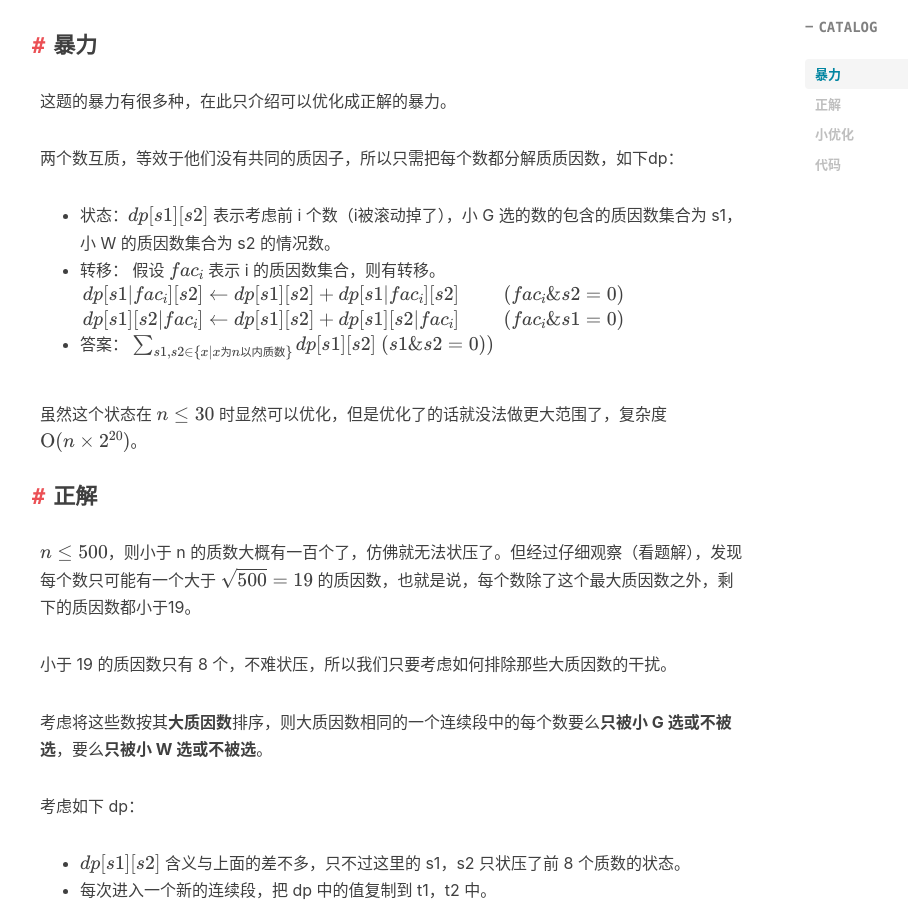
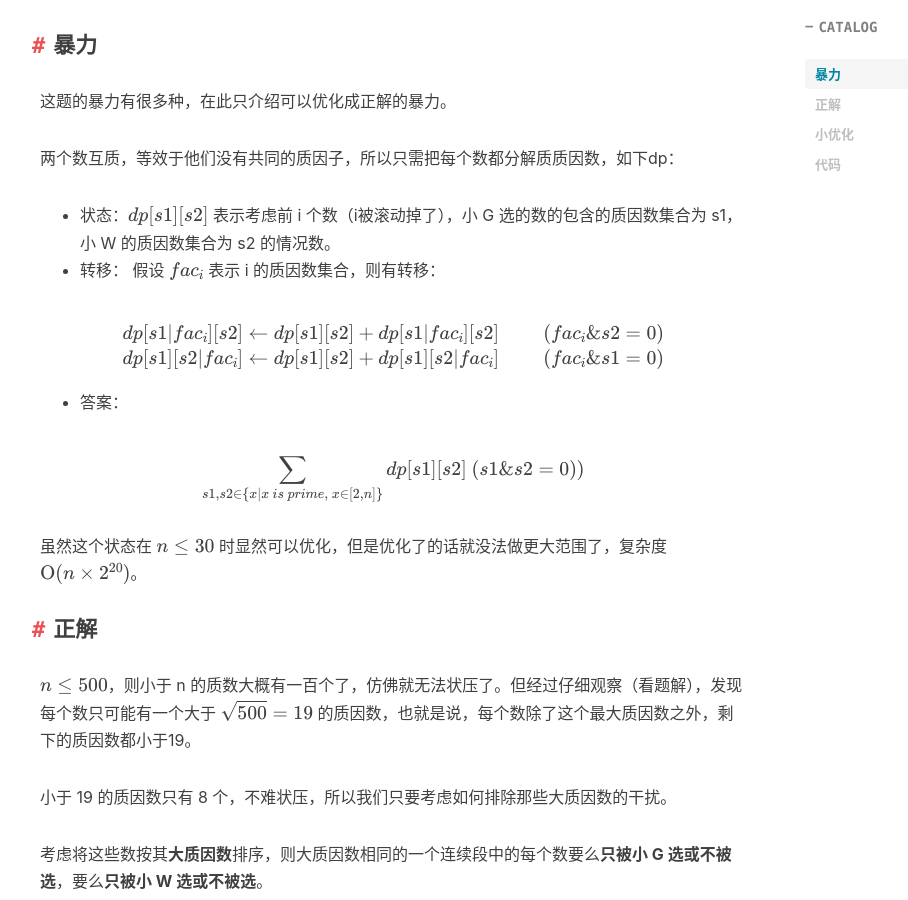
Before and after one commit to ethan-enhe/ethan-enhe.github.io, a Jekyll site: the page built from _posts/2021-05-27-【题解】寿司晚宴.md, in a window 1280 px wide and 900 px high, scrolled down 623 px. Shown: the whole window, without its empty margins (225-1133 px from the left). Built offline with Jekyll 4.4.1, drawn with Linux system fonts in a browser that asks for light colours; nearby versions of some CDN libraries; formulas are drawn with MathJax 3; comment, search, counter and statistics services are not loaded.

Commit message:
fix blog

````diff
--- a/_posts/2021-05-27-【题解】寿司晚宴.md
+++ b/_posts/2021-05-27-【题解】寿司晚宴.md
@@ -22,15 +22,20 @@
 
 - 状态：$dp[s1][s2]$ 表示考虑前 i 个数（i被滚动掉了），小 G 选的数的包含的质因数集合为 s1，小 W 的质因数集合为 s2 的情况数。
 - 转移：
-假设 $fac_i$ 表示 i 的质因数集合，则有转移。
+假设 $fac_i$ 表示 i 的质因数集合，则有转移：
+
+<!--more-->
+
 $$
 \begin{aligned}
 dp[s1|fac_i][s2]\leftarrow dp[s1][s2]+dp[s1|fac_i][s2]&\ &(fac_i\&s2=0)\cr
 dp[s1][s2|fac_i]\leftarrow dp[s1][s2]+dp[s1][s2|fac_i]&&(fac_i\&s1=0)
 \end{aligned}
 $$
+
 - 答案：
-$$\sum_{s1,s2 \in \{x|x为n以内质数\}}{dp[s1][s2]\ (s1\&s2=0))}$$
+
+$$\sum _{s1,s2 \in\{x|x\ is\ prime,\ x\in[2,n]\}}{dp[s1][s2]\ (s1\&s2=0))}$$
 
 虽然这个状态在 $n\le 30$ 时显然可以优化，但是优化了的话就没法做更大范围了，复杂度 ${\rm O}(n\times2^{20})$。
 
@@ -48,18 +53,23 @@
 	- 用 $t1[s1][s2]$ 表示这个连续段中的数**只被小 G 选或不被选**的情况数
 	- 用 $t2[s1][s2]$ 表示这个连续段中的数**只被小 W 选或不被选**的情况数
 	- 转移：
+
      $$\begin{aligned}
 	 t1[s1|fac_i][s2]\leftarrow t1[s1|fac_i][s2]+t1[s1][s2]&\ &(fac_i\&s2=0)\cr
 	 t2[s1][s2|fac_i]\leftarrow t2[s1][s2|fac_i]+t2[s1][s2]&&(fac_i\&s1=0)\cr
 	 \end{aligned}$$
+
 - 这个连续段结束之后，再用 t1，t2 中的值更新 dp 值：
+
 $$dp[s1][s2]\leftarrow t1[s1][s2]+t2[s1][s2]-dp[s1][s2]$$
+
 为什么要减去 $dp[s1][s2]$ 呢？因为这一段中所有数都不选的情况被算了两次（t1，t2 各一次）。
 
 ## 小优化
 
 截止目前，算法复杂度还是 ${\rm O}(n \times 4^8)$ 的，但是不难发现对于一个合法状态，是要求 s1，s2 交为空的。因此真正有用的状态数只有 $3^8$ 量级。
 所以我们可以如下枚举 s1 和 s2：
+
 ```cpp
 int ALL=1<<8;
 for(int s1=ALL-1;~s1;s1--){//因为是滚动数组，所以集合必须从大到小枚举
````
